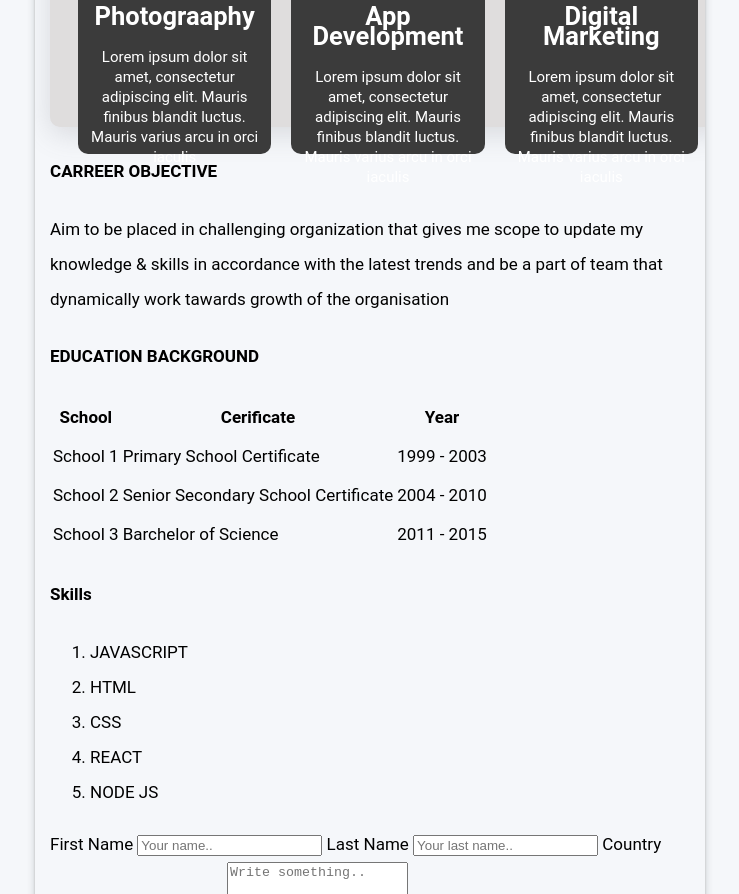
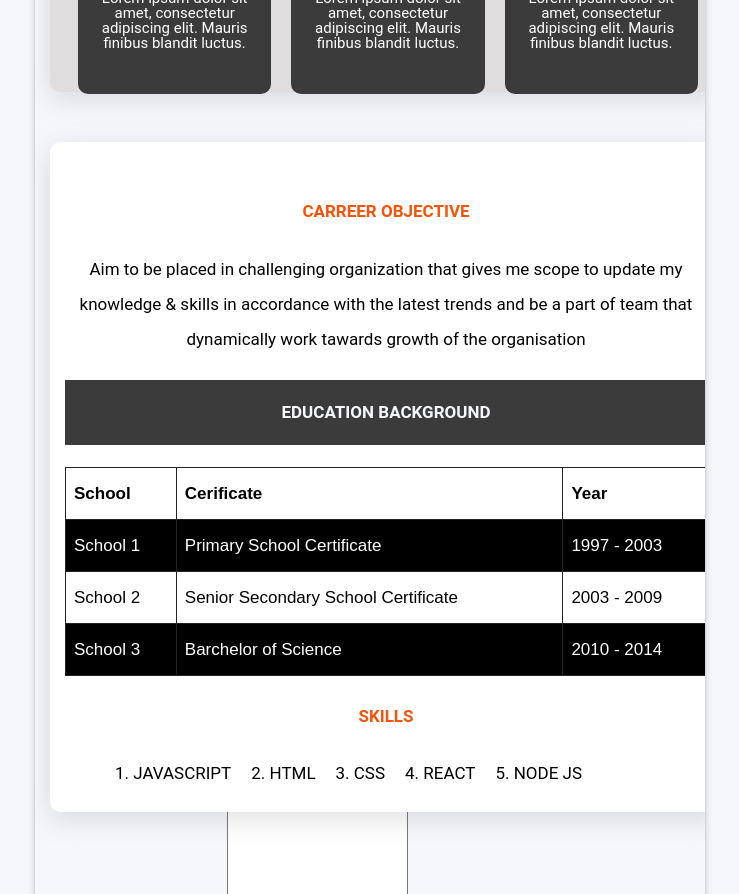
Before and after one commit to Webbminister/myportfolio, a plain HTML site: page index.html in a window 1280 px wide. Shown: the part 1133-2027 px from the top of the page, without its empty margins (270-1009 px from the left). Drawn offline with Linux system fonts and the light colour scheme.

Commit message:
finished styling the resume section

```diff
--- a/index.html
+++ b/index.html
@@ -24,6 +24,7 @@
     <!-- About the authur -->
     <div class="container">
     <section class="about">
+            <div class="about_description">
                 <div class="about_container">
                     <div class="social_media">
                         <a href=""><i class="fa-brands fa-github"></i></a>
@@ -33,61 +34,73 @@
                        <a href=""><i class="fa-brands fa-linkedin"></i></a>
 
                     </div>
-            <div class="about_description">
-                <div class="author_name">Bamigbade Damilare F.</div>
+                <div class="about_captions">
+                <div class="author_name"><h1>Bamigbade Damilare F.</h1></div>
                 <p>I am a Graphic designer and a web developer with some years of experience in this field</p>
                 <button class="btn">My Portfolio</button>
               <a href=""><i class="fa-brands fa-youtube"></i></a>
-              <img src="https://media.istockphoto.com/id/980239992/vector/happy-handsome-man-showing-thumbs-up-concept-illustration-in-cartoon-style.jpg?s=612x612&w=0&k=20&c=1ikVDLkafPxGOLqq4gtIs4HQFBQpdjuiaSchIoqW_M4=" alt="my picture">
                 </div>
+                <div class="audio">
+                    <audio controls>
+                        <source src="horse.ogg" type="audio/ogg">
+                      </audio>
                  </div>
+              <img src="https://koborecharge.com.ng/static/styling/img/black.png" alt="my picture">
+
+
+            </div>
+
+        </div>
+
     </section>
     <!-- These are the services i render -->
     <section class="work">
         <div class="work_box">
-            <h6>SERVICES</h6>
-            <h3>My Services</h3>
-            <P>Lorem ipsum dolor sit amet, consectetur adipiscing elit. Mauris finibus blandit luctus. Mauris varius arcu in orci iaculis</P>
+            <h2> My Services</h2>
+            <P>I render outstanding services that makes my clients happy. </P>
         </div>
-
+<hr>
         <div class="boxes">
             <div class="box">
                 <i class="fa-brands fa-github"></i>
-                <h2>Web Development</h2>
-                <p>Lorem ipsum dolor sit amet, consectetur adipiscing elit. Mauris finibus blandit luctus. Mauris varius arcu in orci iaculis</p>
+                <h4>Web Development</h4>
+                <p>Lorem ipsum dolor sit amet, consectetur adipiscing elit. Mauris finibus blandit luctus.s</p>
             </div>
             <div class="box">
                 <i class="fa-regular fa-image"></i>
-                <h2>Web Design</h2>
-                <p>Lorem ipsum dolor sit amet, consectetur adipiscing elit. Mauris finibus blandit luctus. Mauris varius arcu in orci iaculis</p>
+                <h4>Web Design</h4>
+                <p>Lorem ipsum dolor sit amet, consectetur adipiscing elit. Mauris finibus blandit luctus. </p>
             </div>
             <div class="box">
                 <i class="fa-solid fa-video"></i>
-                <h2>Video Editing</h2>
-                <p>Lorem ipsum dolor sit amet, consectetur adipiscing elit. Mauris finibus blandit luctus. Mauris varius arcu in orci iaculis</p>
+                <h4>Video Editing</h4>
+                <p>Lorem ipsum dolor sit amet, consectetur adipiscing elit. Mauris finibus blandit luctus. </p>
             </div>
             <div class="box">
                 <i class="fa-regular fa-image"></i>
-                <h2>Photograaphy</h2>
-                <p>Lorem ipsum dolor sit amet, consectetur adipiscing elit. Mauris finibus blandit luctus. Mauris varius arcu in orci iaculis</p>
+                <h4>Photograaphy</h4>
+                <p>Lorem ipsum dolor sit amet, consectetur adipiscing elit. Mauris finibus blandit luctus. </p>
             </div>
             <div class="box">
                 <i class="fa-brands fa-apple"></i>
-                <h2>App Development</h2>
-                <p>Lorem ipsum dolor sit amet, consectetur adipiscing elit. Mauris finibus blandit luctus. Mauris varius arcu in orci iaculis</p>
+                <h4>App Development</h4>
+                <p>Lorem ipsum dolor sit amet, consectetur adipiscing elit. Mauris finibus blandit luctus. </p>
             </div>
             <div class="box">
                 <i class="fa-brands fa-github"></i>
-                <h2>Digital Marketing</h2>
-                <p>Lorem ipsum dolor sit amet, consectetur adipiscing elit. Mauris finibus blandit luctus. Mauris varius arcu in orci iaculis</p>
+                <h4>Digital Marketing</h4>
+                <p>Lorem ipsum dolor sit amet, consectetur adipiscing elit. Mauris finibus blandit luctus. </p>
             </div>
 
         </div>
     </section>
     <!-- This where you can find my academic information -->
     <section class="resume">
+        <div class="resume_header">
             <h4>CARREER OBJECTIVE</h4>
             <P>Aim to be placed in challenging organization that gives me scope to update my knowledge & skills in accordance with the latest trends and be a part of team that dynamically work tawards growth of the organisation</P>
+        </div>
+
         <div class="resume_table">
             <h4>EDUCATION BACKGROUND</h4>
             <table>
@@ -99,30 +112,30 @@
                 <tr>
                     <td>School 1</td>
                     <td>Primary School Certificate</td>
-                    <td>1999 - 2003</td>
+                    <td>1997 - 2003</td>
                 </tr>
                 <tr>
                     <td>School 2</td>
                     <td>Senior Secondary School Certificate</td>
-                    <td>2004 - 2010</td>
+                    <td>2003 - 2009</td>
                 </tr>
                 <tr>
                     <td>School 3</td>
                     <td>Barchelor of Science</td>
-                    <td>2011 - 2015</td>
+                    <td>2010 - 2014</td>
                 </tr>
             </table>
         </div>
         <div class="skills">
-            <h4>Skills</h4>
-            <ol>
-                <li>JAVASCRIPT</li>
-                <li>HTML</li>
-                <li>CSS</li>
-                <li>REACT</li>
-                <li>NODE JS</li>
+            <h4>SKILLS</h4>
+            <ul>
+                <li>1. JAVASCRIPT</li>
+                <li>2. HTML</li>
+                <li>3. CSS</li>
+                <li>4. REACT</li>
+                <li>5. NODE JS</li>
 
-            </ol>
+            </ul>
         </div>
     </section>
 <!-- my contact section -->
--- a/style.css
+++ b/style.css
@@ -182,10 +182,81 @@ color: #fff;
     line-height: 20px;
     border-radius: 10px;
 }
+.boxes .box:hover{
+    background-color: #fff;
+    color: #3b3b3b;
+}
 .boxes .box i{
     color: #f5540a;
     font-size: 20px;
 }
 .boxes .box p{
     font-size: 15px;
+    line-height: 15px;
 }
+audio{
+    position: relative;
+    top: 58px;
+    z-index: 5;
+    left: 20px;
+
+}
+/* education background section */
+.resume{
+    position: relative;
+    top: 100px;
+    box-shadow: rgba(100, 100, 111, 0.2) 0px 7px 29px 0px;
+    width: 642px;
+    height: 640px;
+    padding: 15px;
+    background-color: rgb(255, 255, 255);
+    border-radius: 10px;
+}
+.resume_header{
+    text-align: center;
+}
+.resume_header h4{
+    color: #f5540a;
+}
+table {
+    font-family: arial, sans-serif;
+    border-collapse: collapse;
+    width: 100%;
+  }
+
+  td, th {
+    border: 1px solid #242323;
+    text-align: left;
+    padding: 8px;
+  }
+
+  tr:nth-child(even) {
+    background-color: #000000;
+    color: #fff;
+  }
+  .resume_table h4{
+    text-align: center;
+    background-color: #3b3b3b;
+    height: 50px;
+    padding-top: 15px;
+    color: #f5f7fa;
+  }
+.skills h4{
+    text-align: center;
+    color: #f5540a;
+}
+  .skills ul{
+    display: block;
+  }
+  .skills ul li{
+    position: relative;
+    float: left;
+    top: -10px;
+    padding: 10px;
+    list-style: none;
+}
+.skills ul li a{
+    text-decoration: none;
+    color:#fff;
+    padding: 10px;
+}
```
Also changed, not shown: girl.png (added), man.jpg (added). Lines whose indentation alone changed are shown as unchanged.
